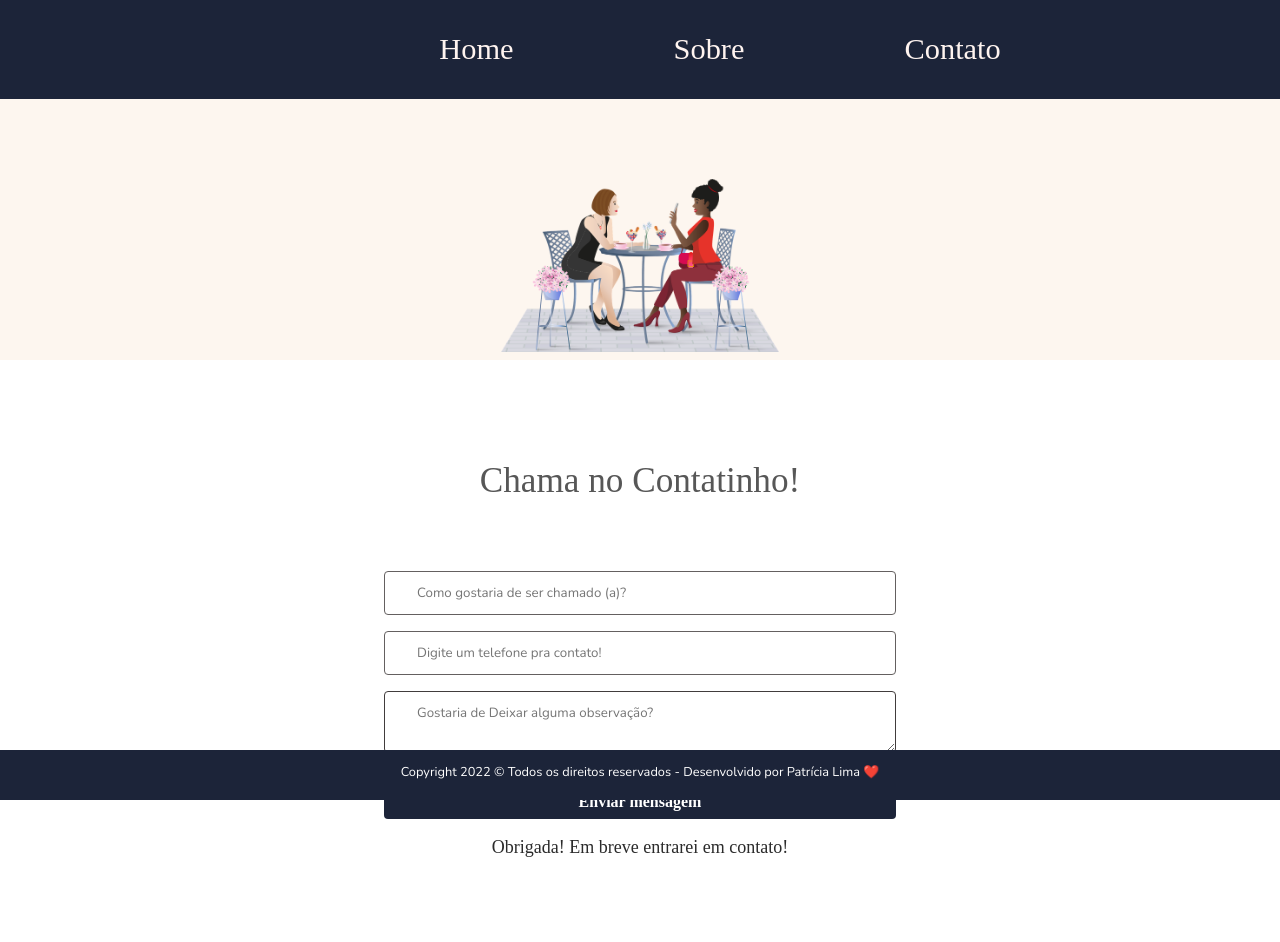
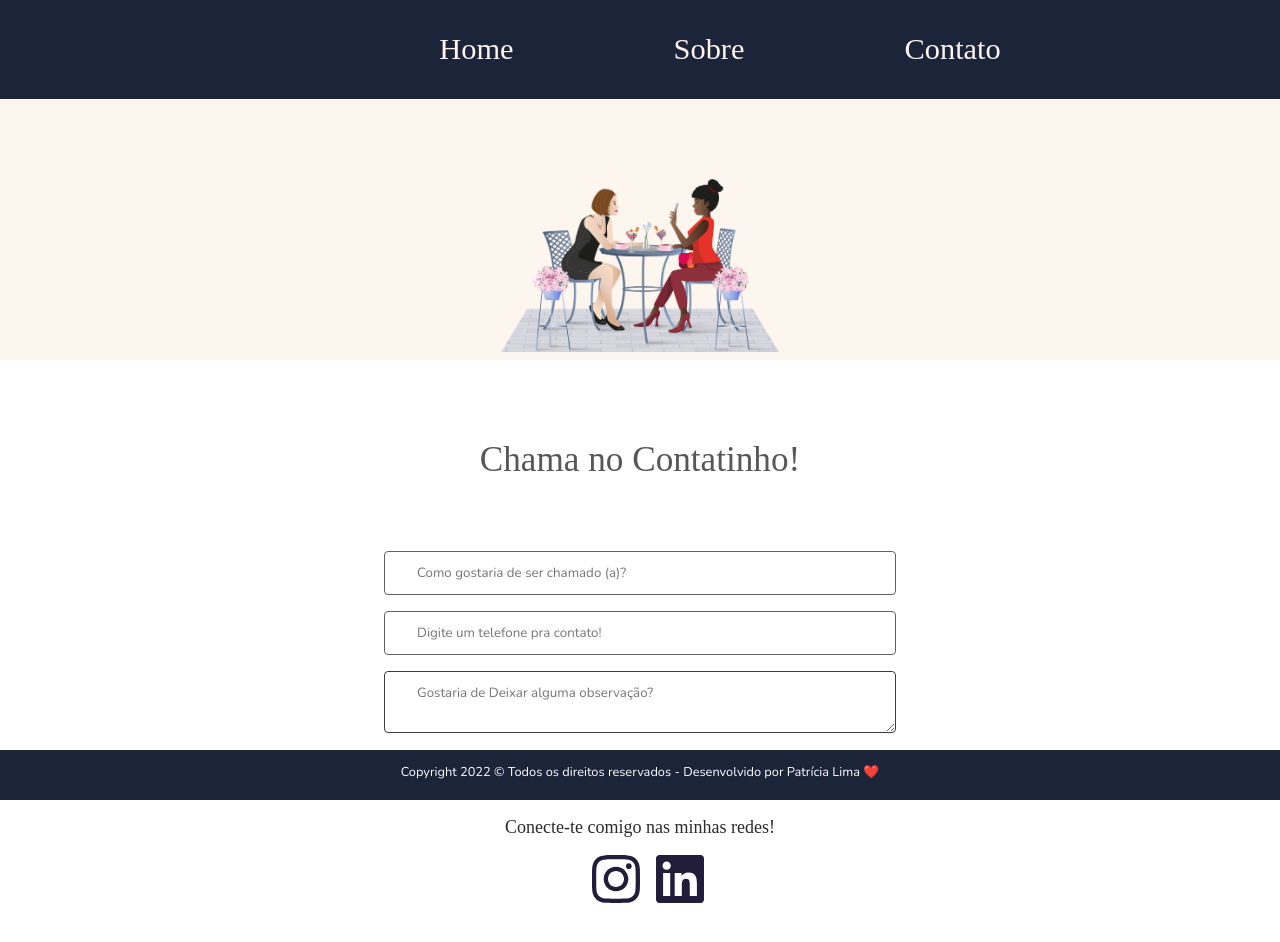
Before and after one commit to pati-lima/SOS-Telefone-sem-fio, a React (Vite) app: page /contato in a window 1280 px wide. Shown: the top 942 px of the page. Built offline with nearby package versions, Linux system fonts and the light colour scheme; no server answers.

Commit message:
Insere link de redes sociais

```diff
--- a/package.json
+++ b/package.json
@@ -12,6 +12,7 @@
     "firebase": "^9.14.0",
     "react": "^18.2.0",
     "react-dom": "^18.2.0",
+    "react-icons": "^4.7.1",
     "react-router-dom": "^6.4.3"
   },
   "devDependencies": {
--- a/src/components/Footer.jsx
+++ b/src/components/Footer.jsx
@@ -1,5 +1,7 @@
 
 import styles from '../styles/components/footer.module.css'
+
+import { SiLinkedin }  from 'react-icons/si'
 
 
 export function Footer() {
@@ -7,9 +9,18 @@ export function Footer() {
     <footer className = {styles.footerContainer}>
 
 
-        <p className ={styles.footerText}>
-        Copyright 2022 ©  Todos os direitos reservados - Desenvolvido por Patrícia Lima ❤️
-        </p>
+        <p  className ={styles.footerText}>
+        Copyright 2022 ©  Todos os direitos reservados - Desenvolvido por  Patrícia Lima ❤️
+        </p >
+        {/* <div  className ={styles.redessociais} >
+
+
+        <div >
+
+        <a className={styles.iconesRedesSociais} href ="https://www.linkedin.com/in/patricialima25/">< SiLinkedin></SiLinkedin></a>
+        </div>
+
+        </div> */}
     </footer>
 
   )
--- a/src/pages/Contato.jsx
+++ b/src/pages/Contato.jsx
@@ -5,6 +5,9 @@ import { Header} from '../components/Header'
 import contatoImg from '../assets/contato.png'
 import {database} from '../service/firebase'
 import { ref, push, set} from 'firebase/database'
+import { SiInstagram  } from 'react-icons/si'
+
+import { SiLinkedin }  from 'react-icons/si'
 
 import styles from '../styles/pages/contato.module.css'
 export function Contato() {
@@ -65,7 +68,13 @@ export function Contato() {
             className={styles.formTextArea}
           />
           <button className={styles.formButton} type="submit">Enviar mensagem</button>
-              <p className={styles.paragrafoContato}>Obrigada! Em breve entrarei em contato! </p>
+              <p className={styles.paragrafoContato}>Conecte-te comigo nas minhas redes! </p>
+
+        <div className ={styles.redessociais}>
+        <a className={styles.iconesRedesSociais} href  =  "https://www.instagram.com/psi_estercosta/ " ><SiInstagram></SiInstagram></a>
+        <a className={styles.iconesRedesSociais} href ="https://www.linkedin.com/in/ester-ribeiro-da-costa-a5a094200/">< SiLinkedin></SiLinkedin></a>
+        </div>
+
         </form>
       </div>
     </>
--- a/src/styles/components/footer.module.css
+++ b/src/styles/components/footer.module.css
@@ -19,3 +19,14 @@
   font-size: 0.8rem;
   margin-bottom: 0.5em;
 }
+
+.iconesRedesSociais{
+  color: #fff;
+  height:  10em;
+
+}
+.redessociais{
+  display: flex;
+  gap: 1em;
+  margin-left: 1em;
+}
--- a/src/styles/components/header.module.css
+++ b/src/styles/components/header.module.css
@@ -24,12 +24,15 @@
 
 .headerImage {
   width: 22%;
+  /* box-shadow: inset 0 0 1em gold; */
+
 
 }
 
 @media(max-width: 765px) {
   .headerImage {
     width: 80%;
+    box-shadow: 10px 5px 5px rgba(141, 137, 131, 0.24);
   }
 
   .headerTitle{
--- a/src/styles/pages/contato.module.css
+++ b/src/styles/pages/contato.module.css
@@ -91,6 +91,28 @@
         transform: scale(0.9);
 }
 
+.iconesRedesSociais{
+  color: rgba(27, 23, 53, 0.973);
+font-weight: 700;
+font-size: 3em;
+}
+
+.iconesRedesSociais:hover{
+  -webkit-transform: scale(1.1);
+  -ms-transform: scale(1.1);
+  transform: scale(1.1);
+  color: rgb(218, 150, 62);
+  -webkit-transform: scale(0.9);
+  -ms-transform: scale(0.9);
+  transform: scale(0.9);
+}
+.redessociais{
+  margin-top: 1em;
+  display: flex;
+  gap: 1em;
+  margin-left: 1em;
+  height: 25px;
+}
 
 
 
--- a/src/styles/pages/sobre.module.css
+++ b/src/styles/pages/sobre.module.css
@@ -5,16 +5,24 @@
     display: flex;
     justify-content: center;
     align-items: center;
+    gap: 3em;
+    background-color: rgba(218, 186, 99, 0.205);
+    gap: 0.3em;
+
   }
 
   .bioTitle {
+    margin-top: 2em;
+
     font-size: 3rem;
     padding: 2rem;
     color: #474a51
   }
 
   .bioContainer {
+  margin-bottom: 2em;
     width: 30rem;
+
   }
 
   .bioImage {
@@ -22,12 +30,15 @@
     /* box-shadow: 2px 2px 2px 1px rgba(0, 0, 0, 0.2); */
     /* box-shadow: 3px 3px red, -1em 0 0.4em olive; */
     /* box-shadow: inset 5em 1em gold; */
+    /* box-shadow: inset 3em 1em rgba(34, 61, 129, 0.774); */
 
     border-radius: 50%;
-    width: 17%;
+    width: 27%;
+
   }
 
   .bioText {
+
     border-radius: 1.5em;
     background-color:rgb(252, 248, 240) ;
     margin-top: 2em;
@@ -51,7 +62,9 @@
       }
 
     .bioImage {
-      width: 80%;
+      margin-top: 3em;
+      width: 50%;
+      box-shadow: 2px 2px 2px 1px rgba(11, 3, 82, 0);
     }
 
     .bioTitle{
```
Also changed, not shown: src/pages/Sobre.jsx (+3 -32 lines), 1 other file (tests, documents, lock files or other folders).
